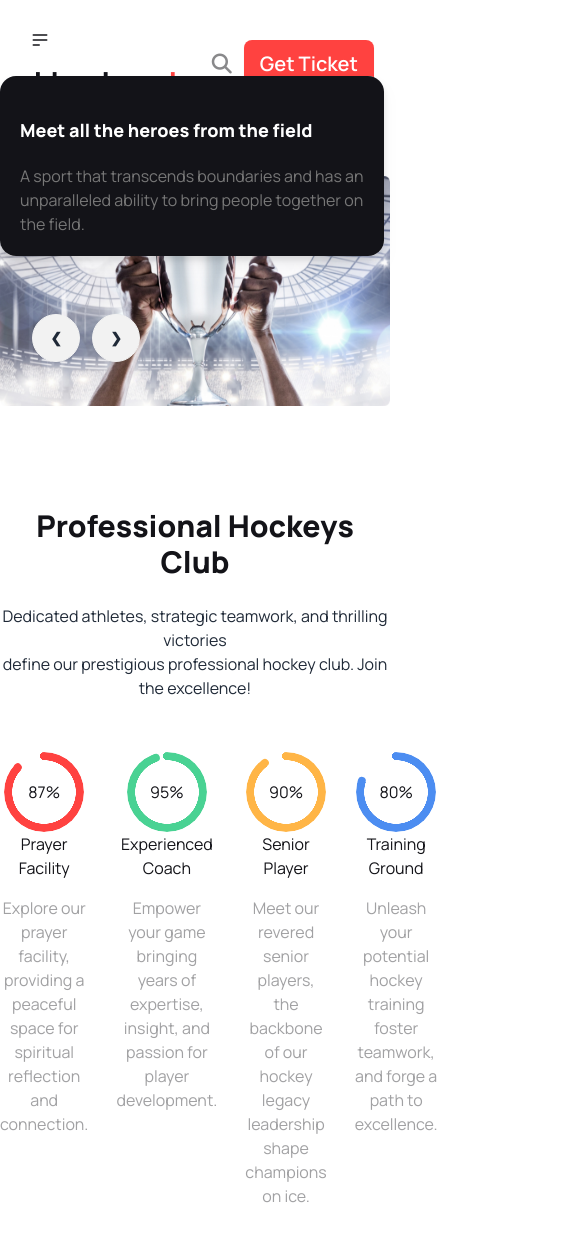
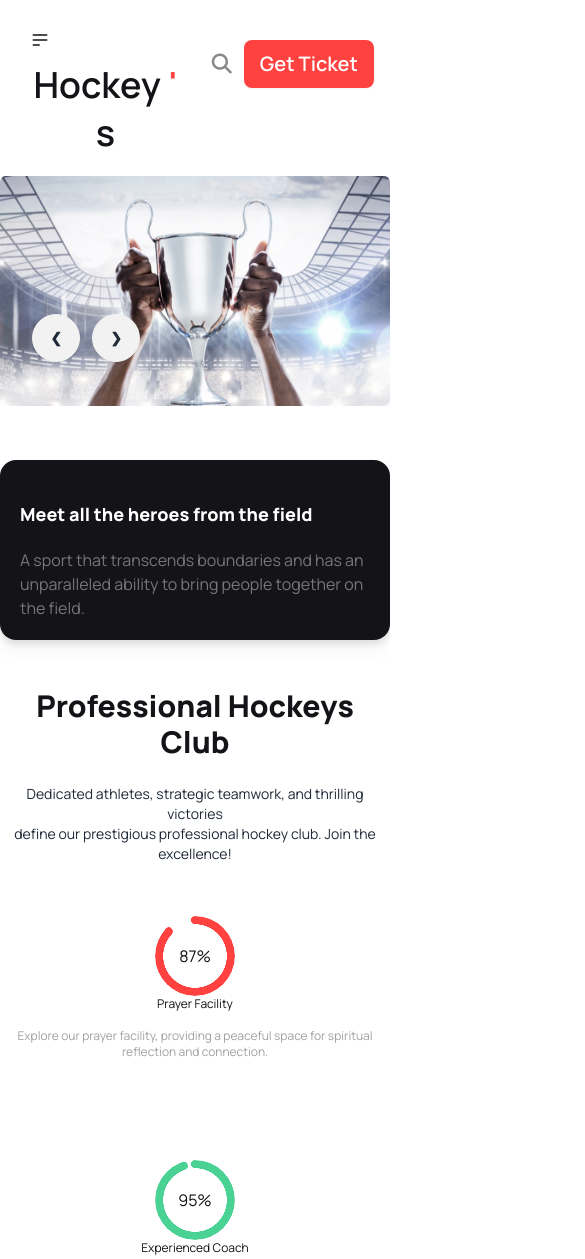
Before and after one commit to rayadkhan001/hockey-assignment, a plain HTML site: page index.html in a window 390 px wide. Shown: the top 1259 px of the page, 585 px wide, since content can reach past the window. Drawn offline with nearby package versions, Linux system fonts and the light colour scheme.

Commit message:
updated responsiveness

```diff
--- a/index.html
+++ b/index.html
@@ -80,14 +80,15 @@
     <!-- MAIN START -->
     <main class="container my-12 mx-auto">
         <section class="my-12">
-            <div class="carousel w-full">
+            <div class="carousel w-full relative">
+
                 <!-- SLIDER CONTAINER -->
-                <div class="carousel w-full">
+                <div class="carousel-inner w-full flex">
 
                     <!-- SLIDER 1 -->
                     <div id="slide1" class="carousel-item relative w-full">
                         <img src="Images/1.png" class="w-full" />
-                        <div class="absolute flex justify-between transform -translate-y-1/2 left-8 gap-3 bottom-5">
+                        <div class="absolute flex justify-between transform -translate-y-1/2 left-8 lg:left-16 gap-3 bottom-5">
                             <a href="#slide4" class="btn btn-circle">❮</a>
                             <a href="#slide2" class="btn btn-circle">❯</a>
                         </div>
@@ -96,7 +97,7 @@
                     <!-- SLIDER 2 -->
                     <div id="slide2" class="carousel-item relative w-full">
                         <img src="Images/2.png" class="w-full" />
-                        <div class="absolute flex justify-between transform -translate-y-1/2 left-8 gap-3 bottom-5">
+                        <div class="absolute flex justify-between transform -translate-y-1/2 left-8 lg:left-16 gap-3 bottom-5">
                             <a href="#slide1" class="btn btn-circle">❮</a>
                             <a href="#slide3" class="btn btn-circle">❯</a>
                         </div>
@@ -105,7 +106,7 @@
                     <!-- SLIDER 3 -->
                     <div id="slide3" class="carousel-item relative w-full">
                         <img src="Images/3.png" class="w-full" />
-                        <div class="absolute flex justify-between transform -translate-y-1/2 left-8 gap-3 bottom-5">
+                        <div class="absolute flex justify-between transform -translate-y-1/2 left-8 lg:left-16 gap-3 bottom-5">
                             <a href="#slide2" class="btn btn-circle">❮</a>
                             <a href="#slide4" class="btn btn-circle">❯</a>
                         </div>
@@ -114,22 +115,21 @@
                     <!-- SLIDER 4 -->
                     <div id="slide4" class="carousel-item relative w-full">
                         <img src="Images/4.png" class="w-full" />
-                        <div class="absolute flex justify-between transform -translate-y-1/2 left-8 gap-3 bottom-5">
+                        <div class="absolute flex justify-between transform -translate-y-1/2 left-8 lg:left-16 gap-3 bottom-5">
                             <a href="#slide3" class="btn btn-circle">❮</a>
                             <a href="#slide1" class="btn btn-circle">❯</a>
                         </div>
                     </div>
                 </div>
-
             </div>
         </section>
         <!-- MEET HEROES -->
-        <section class="flex my-12">
-            <div class="ml-auto">
+        <section class="flex flex-col lg:flex-row my-12">
+            <div class="mx-auto lg:ml-auto lg:mr-0">
                 <!-- RATING BADGE -->
-                <div class="-mt-96 mr-96 drop-shadow-lg rounded-2xl bg-white w-96">
+                <div class="lg:-mt-96 lg:mr-96 drop-shadow-lg rounded-2xl bg-white w-full lg:w-96">
                     <div class="rounded-2xl p-5 bg-c_heading">
-                        <h3 class="text-lg my-5 font-extrabold text-[#FFF]">Meet all the heroes from the field</h3>
+                        <h3 class="text-lg lg:text-xl my-5 font-extrabold text-[#FFF]">Meet all the heroes from the field</h3>
                         <p class="text-[#777]">A sport that transcends boundaries and has an <br> unparalleled ability
                             to bring people together on the field. </p>
                     </div>
@@ -137,36 +137,36 @@
             </div>
         </section>
         <!-- PROFESSIONAL CLUB -->
-        <section class="my-12">
+        <section class="my-12 lg:my-16 xl:my-20">
             <div class="text-center">
-                <h2 class="text-3xl my-6 font-extrabold text-center text-c_heading">Professional Hockeys Club</h2>
-                <p>Dedicated athletes, strategic teamwork, and thrilling victories <br> define our prestigious professional hockey club. Join the excellence!</p>
+                <h2 class="text-3xl lg:text-4xl xl:text-5xl my-6 font-extrabold text-center text-c_heading">Professional Hockeys Club</h2>
+                <p class="text-sm lg:text-base xl:text-lg">Dedicated athletes, strategic teamwork, and thrilling victories <br> define our prestigious professional hockey club. Join the excellence!</p>
             </div>
             <div class="circular-progress-bar text-center">
-                <div class="flex justify-between mt-6 gap-7">
+                <div class="flex flex-col lg:flex-row xl:flex-row justify-between mt-6 gap-7">
 
-                    <div class="my-7">
+                    <div class="my-7 lg:w-1/4 xl:w-1/4">
                         <div class="radial-progress text-[#FF4240]" style="--value:87;" role="progressbar"><span class="text-c_heading">87%</span></div>
-                        <h1 class="text-c_heading">Prayer Facility</h1>
-                        <p class="text-c_paragraph my-4">Explore our prayer facility, providing a peaceful space for spiritual reflection and connection.</p>
+                        <h1 class="text-c_heading text-xs lg:text-base xl:text-lg">Prayer Facility</h1>
+                        <p class="text-c_paragraph text-xs lg:text-base xl:text-lg my-4">Explore our prayer facility, providing a peaceful space for spiritual reflection and connection.</p>
                     </div>
 
-                    <div class="my-7">
+                    <div class="my-7 lg:w-1/4 xl:w-1/4">
                         <div class="radial-progress text-[#49D293]" style="--value:95;" role="progressbar"><span class="text-c_heading">95%</span></div>
-                        <h1 class="text-c_heading">Experienced Coach</h1>
-                        <p class="text-c_paragraph my-4">Empower your game bringing years of expertise, insight, and passion for player development.</p>
+                        <h1 class="text-c_heading text-xs lg:text-base xl:text-lg">Experienced Coach</h1>
+                        <p class="text-c_paragraph text-xs lg:text-base xl:text-lg my-4">Empower your game bringing years of expertise, insight, and passion for player development.</p>
                     </div>
 
-                    <div class="my-7">
+                    <div class="my-7 lg:w-1/4 xl:w-1/4">
                         <div class="radial-progress text-[#FFB546]" style="--value:90;" role="progressbar"><span class="text-c_heading">90%</span></div>
-                        <h1 class="text-c_heading">Senior Player</h1>
-                        <p class="text-c_paragraph my-4">Meet our revered senior players, the backbone of our hockey legacy leadership shape champions on ice.</p>
+                        <h1 class="text-c_heading text-xs lg:text-base xl:text-lg">Senior Player</h1>
+                        <p class="text-c_paragraph text-xs lg:text-base xl:text-lg my-4">Meet our revered senior players, the backbone of our hockey legacy leadership shape champions on ice.</p>
                     </div>
 
-                    <div class="my-7">
+                    <div class="my-7 lg:w-1/4 xl:w-1/4">
                         <div class="radial-progress text-[#4C8DF1]" style="--value:80;" role="progressbar"><span class="text-c_heading">80%</span></div>
-                        <h1 class="text-c_heading">Training Ground</h1>
-                        <p class="text-c_paragraph my-4">Unleash your potential hockey training foster teamwork, and forge a path to excellence.</p>
+                        <h1 class="text-c_heading text-xs lg:text-base xl:text-lg">Training Ground</h1>
+                        <p class="text-c_paragraph text-xs lg:text-base xl:text-lg my-4">Unleash your potential hockey training foster teamwork, and forge a path to excellence.</p>
                     </div>
                 </div>
             </div>
```
